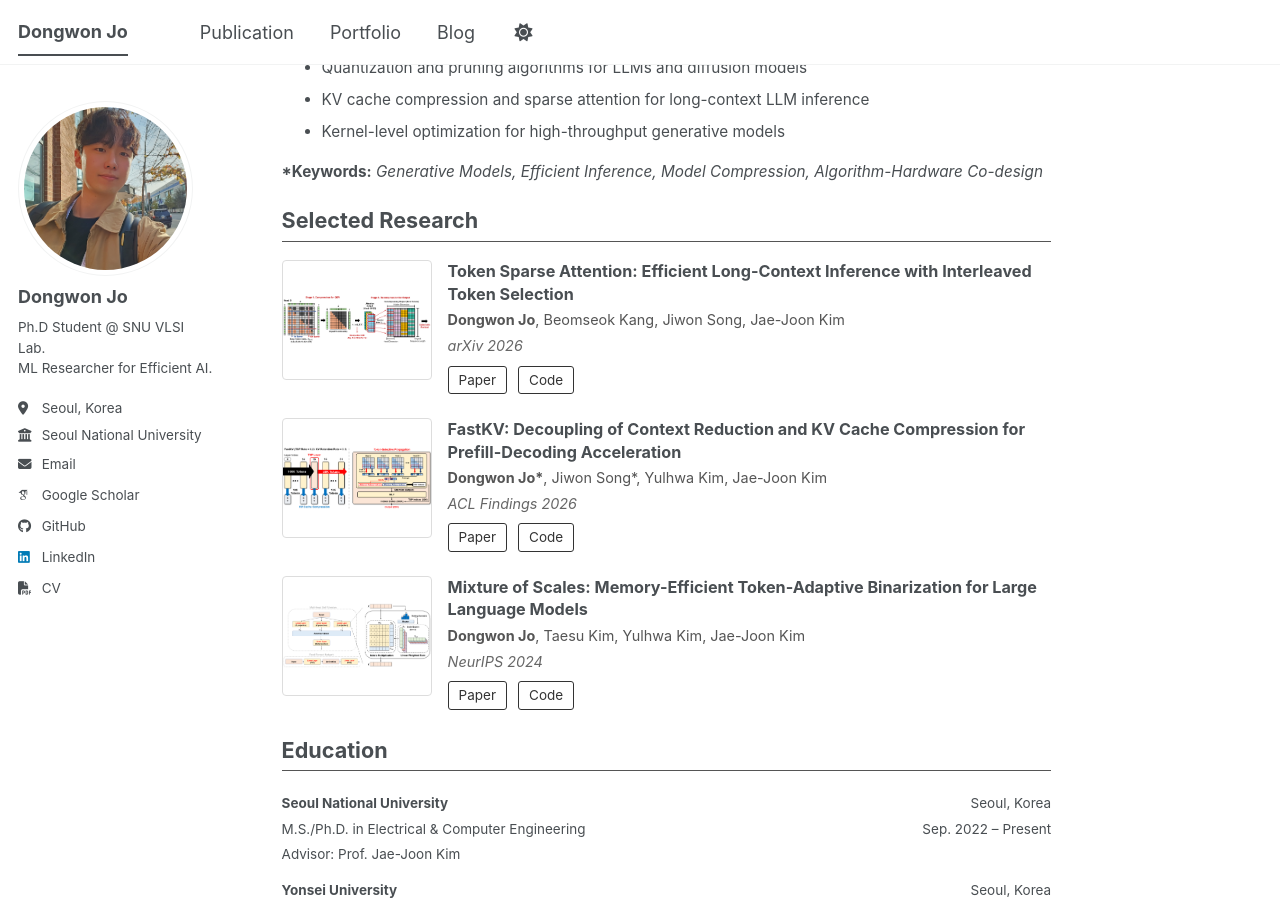
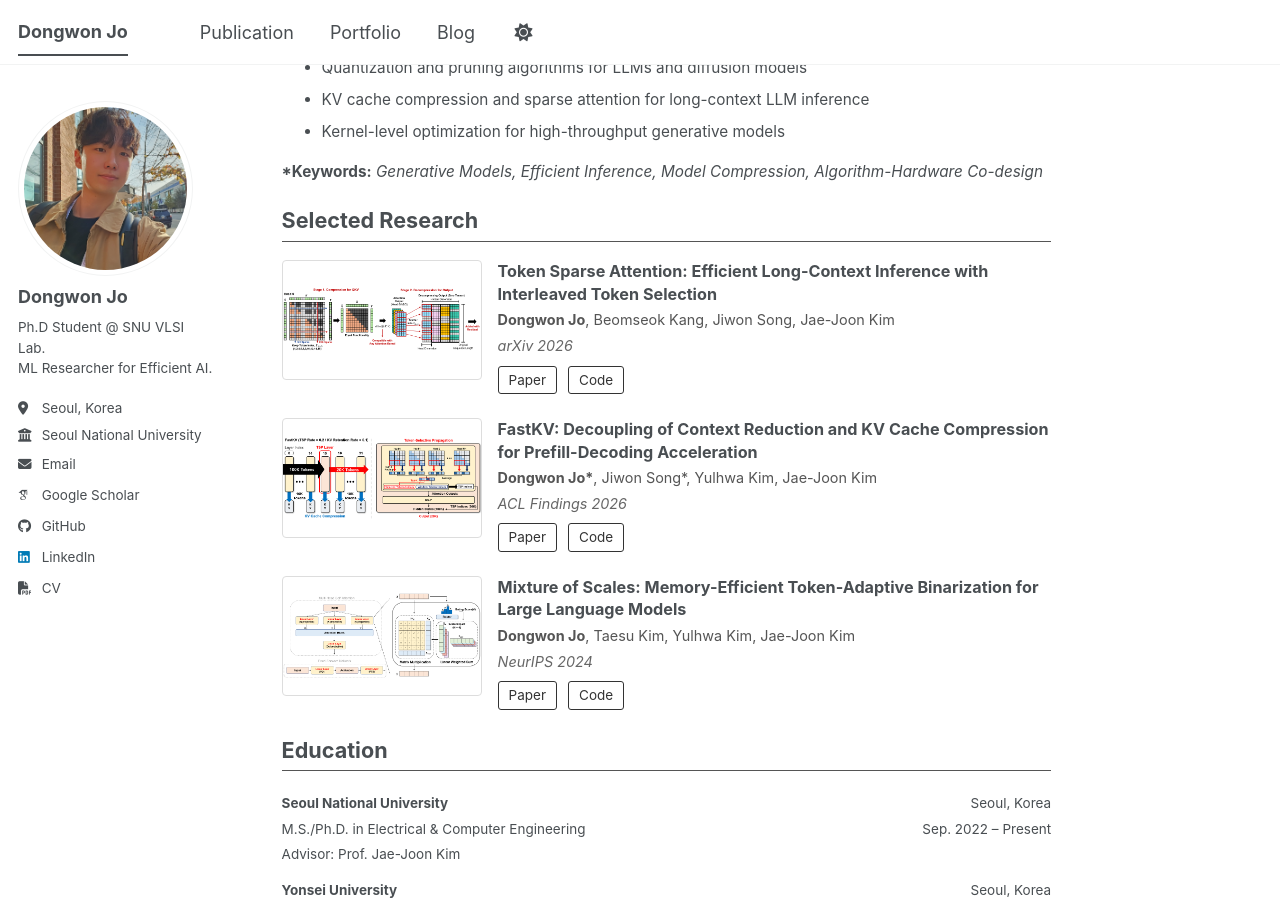
Before and after one commit to dongwonjo/dongwonjo.github.io, a Jekyll site: the page built from _pages/about.md, in a window 1280 px wide and 900 px high, scrolled down 638 px. Built offline with Jekyll 4.4.1, drawn with Linux system fonts in a browser that asks for light colours; some web fonts are replaced; a script bundle is joined from its source files by our own code; library files that are not in the unit come from our copies.

Commit message:
Update about.md

```diff
--- a/_pages/about.md
+++ b/_pages/about.md
@@ -48,7 +48,7 @@ Currently, my research primarily targets <strong>generative models</strong>, inc
 <div class="selected-research">
 
   <div style="display:flex; gap:16px; margin-bottom:24px; align-items:flex-start;">
-    <div style="flex:0 0 150px;">
+    <div style="flex:0 0 200px;">
       <img src="/images/paper/TokenSparseAttention.PNG" style="width:200px; height:120px; object-fit:contain; background-color:white; border:1px solid #ddd; border-radius:4px;">
     </div>
     <div style="flex:1; min-width:0;">
@@ -61,7 +61,7 @@ Currently, my research primarily targets <strong>generative models</strong>, inc
   </div>
 
   <div style="display:flex; gap:16px; margin-bottom:24px; align-items:flex-start;">
-    <div style="flex:0 0 150px;">
+    <div style="flex:0 0 200px;">
       <img src="/images/paper/FastKV.PNG" style="width:200px; height:120px; object-fit:contain; background-color:white; border:1px solid #ddd; border-radius:4px;">
     </div>
     <div style="flex:1; min-width:0;">
@@ -74,7 +74,7 @@ Currently, my research primarily targets <strong>generative models</strong>, inc
   </div>
 
   <div style="display:flex; gap:16px; margin-bottom:24px; align-items:flex-start;">
-    <div style="flex:0 0 150px;">
+    <div style="flex:0 0 200px;">
       <img src="/images/paper/BinaryMoS.PNG" style="width:200px; height:120px; object-fit:contain; background-color:white; border:1px solid #ddd; border-radius:4px;">
     </div>
     <div style="flex:1; min-width:0;">
```
